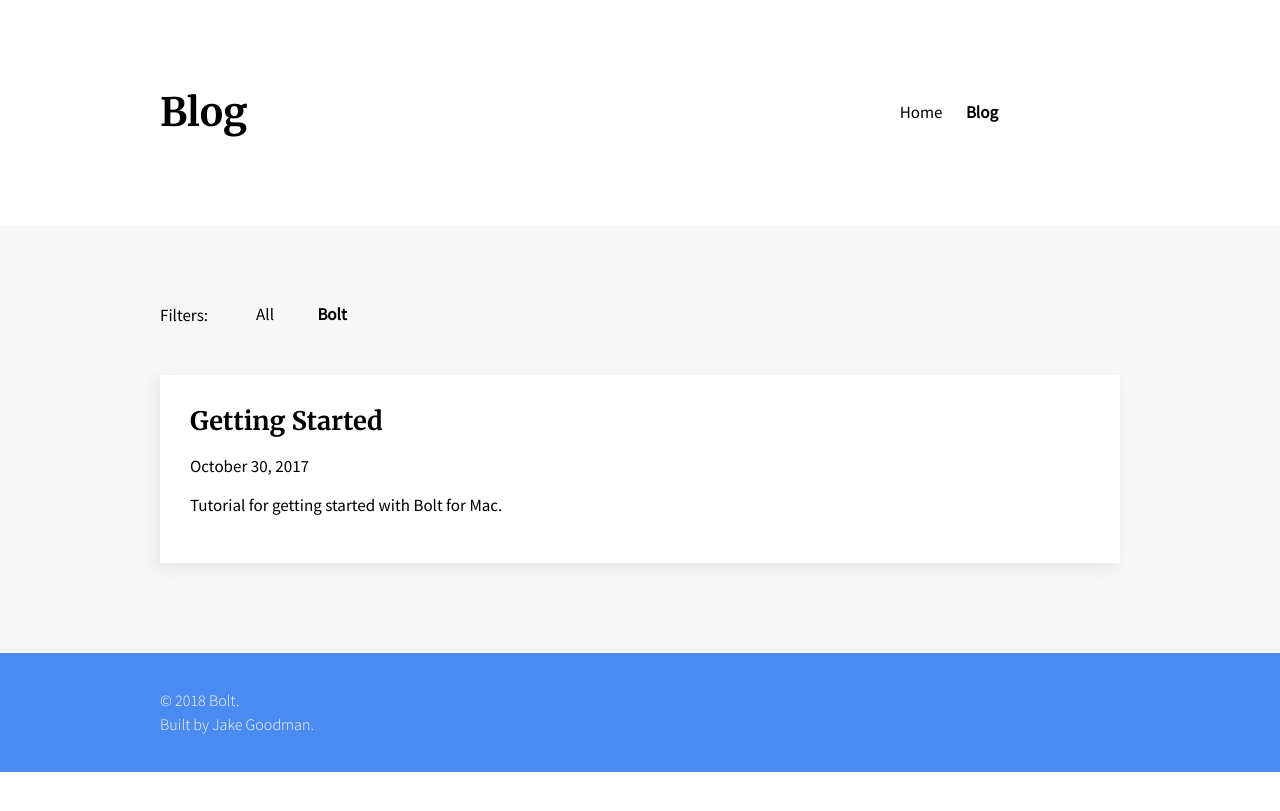
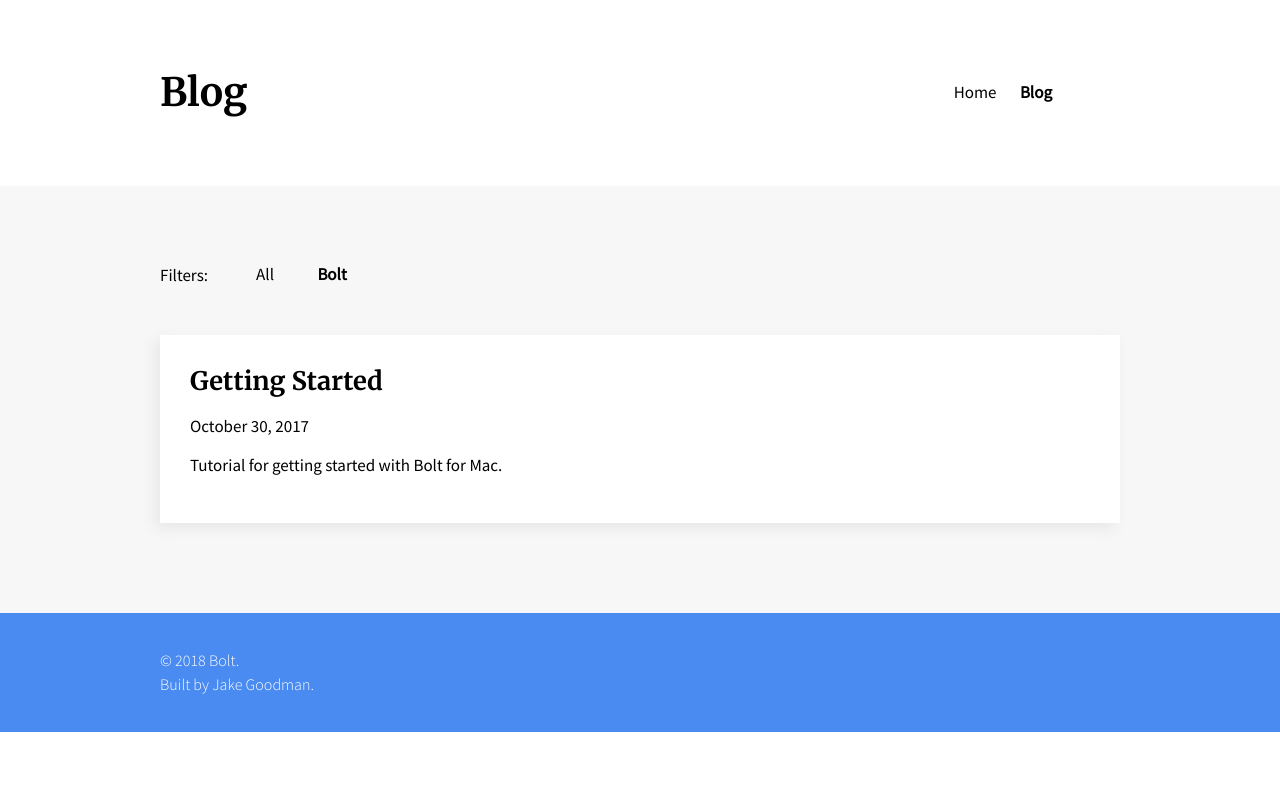
Before and after one commit to jmgoodman27/Bolt, a Jekyll site: the page built from jekyll/_blog_tags/bolt.md, in a window 1280 px wide. Shown: the top 811 px of the page. Built offline with Jekyll 4.4.1, drawn with Linux system fonts in a browser that asks for light colours.

Commit message:
Update nav

```diff
--- a/docs/feed.xml
+++ b/docs/feed.xml
@@ -1,4 +1,4 @@
-<?xml version="1.0" encoding="utf-8"?><feed xmlns="http://www.w3.org/2005/Atom" ><generator uri="https://jekyllrb.com/" version="3.5.2">Jekyll</generator><link href="http://localhost:4000/Bolt/feed.xml" rel="self" type="application/atom+xml" /><link href="http://localhost:4000/Bolt/" rel="alternate" type="text/html" /><updated>2018-03-22T17:31:01-04:00</updated><id>http://localhost:4000/Bolt/</id><title type="html">Bolt</title><subtitle>A minimilist framework for rapid website development.</subtitle><entry><title type="html">Getting Started</title><link href="http://localhost:4000/Bolt/2017/10/30/getting-started/" rel="alternate" type="text/html" title="Getting Started" /><published>2017-10-30T19:57:19-04:00</published><updated>2017-10-30T19:57:19-04:00</updated><id>http://localhost:4000/Bolt/2017/10/30/getting-started</id><content type="html" xml:base="http://localhost:4000/Bolt/2017/10/30/getting-started/">&lt;h4 id=&quot;1-clone-or-download-bolt-from-github&quot;&gt;1. Clone or download Bolt from Github.&lt;/h4&gt;
+<?xml version="1.0" encoding="utf-8"?><feed xmlns="http://www.w3.org/2005/Atom" ><generator uri="https://jekyllrb.com/" version="3.5.2">Jekyll</generator><link href="http://localhost:4000/Bolt/feed.xml" rel="self" type="application/atom+xml" /><link href="http://localhost:4000/Bolt/" rel="alternate" type="text/html" /><updated>2018-03-22T17:37:56-04:00</updated><id>http://localhost:4000/Bolt/</id><title type="html">Bolt</title><subtitle>A minimilist framework for rapid website development.</subtitle><entry><title type="html">Getting Started</title><link href="http://localhost:4000/Bolt/2017/10/30/getting-started/" rel="alternate" type="text/html" title="Getting Started" /><published>2017-10-30T19:57:19-04:00</published><updated>2017-10-30T19:57:19-04:00</updated><id>http://localhost:4000/Bolt/2017/10/30/getting-started</id><content type="html" xml:base="http://localhost:4000/Bolt/2017/10/30/getting-started/">&lt;h4 id=&quot;1-clone-or-download-bolt-from-github&quot;&gt;1. Clone or download Bolt from Github.&lt;/h4&gt;
 &lt;p&gt;You can access the repository from &lt;a href=&quot;https://github.com/jmgoodman27/Bolt&quot;&gt;https://github.com/jmgoodman27/Bolt&lt;/a&gt;.&lt;/p&gt;
 
 &lt;p&gt;&lt;br /&gt;&lt;/p&gt;
--- a/jekyll/_sass/_base.scss
+++ b/jekyll/_sass/_base.scss
@@ -13,13 +13,6 @@ html {
 }
 section {
   @extend .pad-tb-lg;
-}
-nav {
-  margin: 20px 0;
-  margin-left: auto;
-  margin-right: auto;
-  max-width: $maxSiteWidth;
-  width: $siteWidth;
 }
 //Default section width
 section>div {
```
Also changed, not shown: docs/assets/css/style.css.
